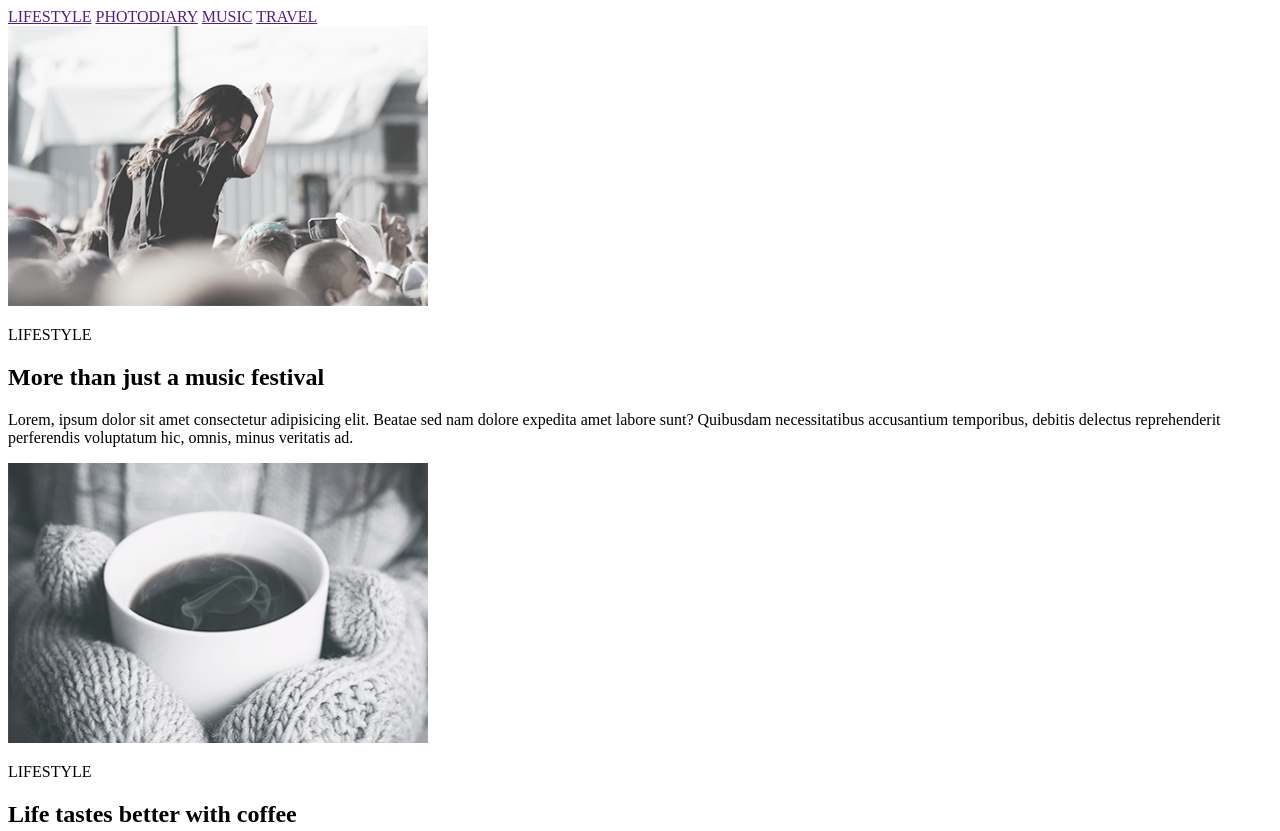
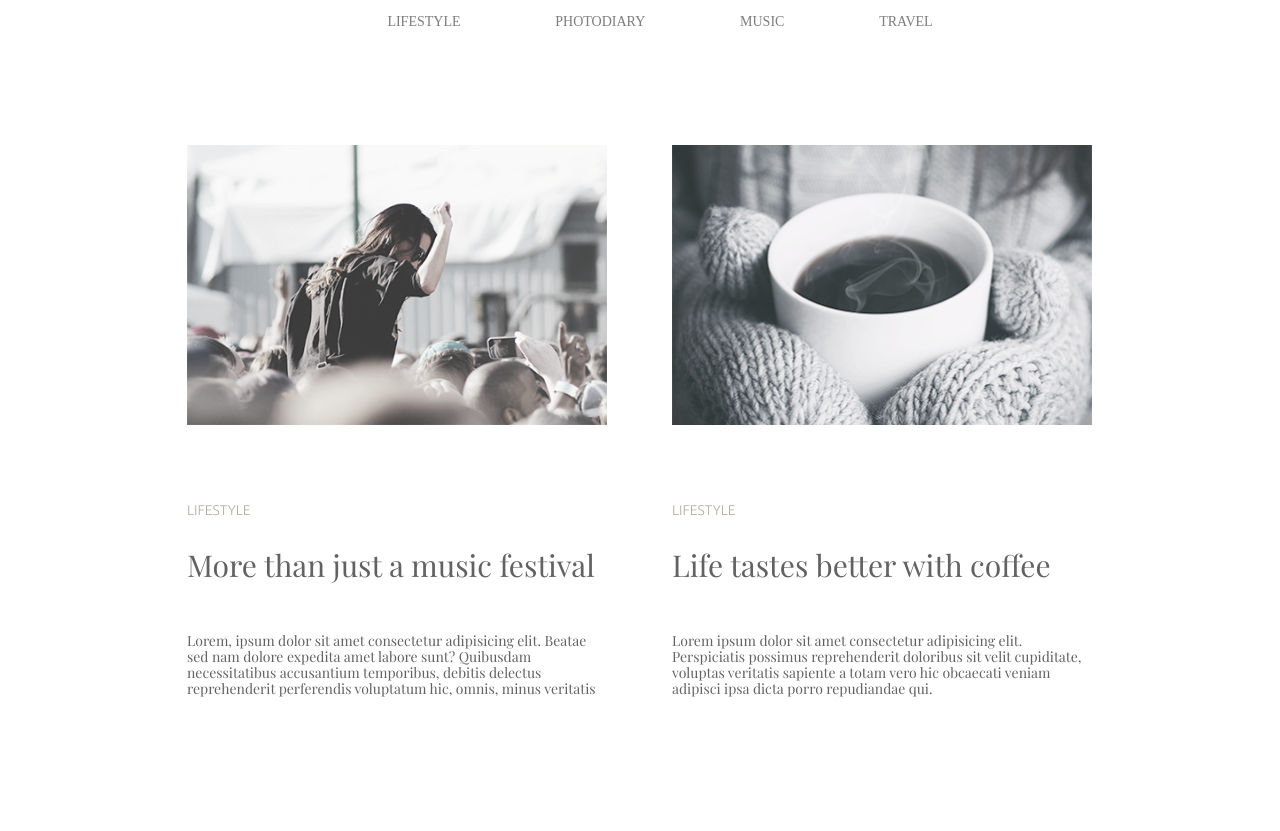
Before and after one commit to Bogdan1038/Bogdan103gaeg, a plain HTML site: page index.html in a window 1280 px wide. Shown: the top 831 px of the page. Drawn offline with nearby package versions, Linux system fonts and the light colour scheme.

Commit message:
gghggm
fghfhgdfh

```diff
--- a/index.html
+++ b/index.html
@@ -4,68 +4,67 @@
     <meta charset="UTF-8">
     <meta name="viewport" content="width=device-width, initial-scale=1.0">
     <title>Document</title>
+    <link rel="stylesheet" href="https://cdnjs.cloudflare.com/ajax/libs/normalize/8.0.1/normalize.min.css">
+    <link rel="stylesheet" href="style.css">
+    <link rel="preconnect" href="https://fonts.googleapis.com">
+    <link rel="preconnect" href="https://fonts.gstatic.com" crossorigin>
+    <link href="https://fonts.googleapis.com/css2?family=Playfair+Display&family=Ubuntu:wght@300&display=swap" rel="stylesheet">
 </head>
 <body>
-    <header>
-        <nav>
-            <a href="">LIFESTYLE</a>
-            <a href="">PHOTODIARY</a>
-            <a href="">MUSIC</a>
-            <a href="">TRAVEL</a>
-        </nav>
-    </header>
+        <header class="header">
+            <nav class="header-menu">
+                <ul class="header-list">
+                    <li class="header-item"><a href="" class="header-link">LIFESTYLE</a></li>
+                    <li class="header-item"><a href="" class="header-link">PHOTODIARY</a></li>
+                    <li class="header-item"><a href="" class="header-link">MUSIC</a></li>
+                    <li class="header-item"><a href="" class="header-link">TRAVEL</a></li>
+                </ul>
+            </nav>
+        </header>
     <main>
-        <section>
-            <article>
-                <img src="./1 1.png" alt="">
-                <div>
-                    <p>LIFESTYLE</p>
-                    <h2>More than just a music festival </h2>
-                    <p>Lorem, ipsum dolor sit amet consectetur adipisicing elit. Beatae sed nam dolore expedita amet labore sunt? Quibusdam necessitatibus accusantium temporibus, debitis delectus reprehenderit perferendis voluptatum hic, omnis, minus veritatis ad.</p>
+        <div class="container">
+        <section class="photoblog">
+            <article class="photoblog-card">
+                <img src="./1 1.png" alt="ку" class="photoblog-img">
+                    <p class="photoblog-text1">LIFESTYLE</p>
+                    <h2 class="photoblog-title">More than just a music festival </h2>
+                    <p class="photoblog-text2">Lorem, ipsum dolor sit amet consectetur adipisicing elit. Beatae sed nam dolore expedita amet labore sunt? Quibusdam necessitatibus accusantium temporibus, debitis delectus reprehenderit perferendis voluptatum hic, omnis, minus veritatis</p>
+            </article>
+            <article class="photoblog-card">
+                <img src="./2 1.png" alt="ку" class="photoblog-img">
+                <div class="photoblog-cover">
+                    <p class="photoblog-text1">LIFESTYLE</p>
+                    <h2 class="photoblog-title">Life tastes better with coffee</h2>
+                    <p class="photoblog-text2">Lorem ipsum dolor sit amet consectetur adipisicing elit. Perspiciatis possimus reprehenderit doloribus sit velit cupiditate, voluptas veritatis sapiente a totam vero hic obcaecati veniam adipisci ipsa dicta porro repudiandae qui.</p>
                 </div>
             </article>
-            <article>
-                <img src="./2 1.png" alt="">
-                <div>
-                    <p>LIFESTYLE</p>
-                    <h2>Life tastes better with coffee</h2>
-                    <p>Lorem ipsum dolor sit amet consectetur adipisicing elit. Perspiciatis possimus reprehenderit doloribus sit velit cupiditate, voluptas veritatis sapiente a totam vero hic obcaecati veniam adipisci ipsa dicta porro repudiandae qui.</p>
-                </div>
+            <article class="photoblog-card">
+                <img src="./3 1.png" alt="ку" class="photoblog-img">
+                    <p class="photoblog-text1">PHOTODAIRY</p>
+                    <h2 class="photoblog-title">American dream</h2>
+                    <p class="photoblog-text2">Lorem ipsum dolor sit amet consectetur adipisicing elit. Rem temporibus alias aut totam delectus laborum, odit consectetur quos porro ipsam at praesentium, obcaecati error deserunt, placeat explicabo earum. Fugiat, quaerat.</p>
             </article>
-            <article>
-                <img src="./3 1.png" alt="">
-                <div>
-                    <p>PHOTODAIRY</p>
-                    <h2>American dream</h2>
-                    <p>Lorem ipsum dolor sit amet consectetur adipisicing elit. Rem temporibus alias aut totam delectus laborum, odit consectetur quos porro ipsam at praesentium, obcaecati error deserunt, placeat explicabo earum. Fugiat, quaerat.</p>
-                </div>
+            <article class="photoblog-card">
+                <img src="./4 1.png" alt="ку" class="photoblog-img">
+                    <p class="photoblog-text1">PHOTODAIRY</p>
+                    <h2 class="photoblog-title">A day exploring the Alps</h2>
+                    <p class="photoblog-text2">Lorem ipsum dolor sit amet consectetur, adipisicing elit. Alias quidem voluptatibus voluptatum. Dolores reprehenderit facilis necessitatibus officiis qui. Magni tempore optio, illum nobis itaque magnam laborum a ipsum veritatis ut?</p>
             </article>
-            <article>
-                <img src="./4 1.png" alt="">
-                <div>
-                    <p>PHOTODAIRY</p>
-                    <h2>A day exploring the Alps</h2>
-                    <p>Lorem ipsum dolor sit amet consectetur, adipisicing elit. Alias quidem voluptatibus voluptatum. Dolores reprehenderit facilis necessitatibus officiis qui. Magni tempore optio, illum nobis itaque magnam laborum a ipsum veritatis ut?</p>
-                </div>
+            <article class="photoblog-card">
+                <img src="./1 2.png" alt="ку" class="photoblog-img">
+                    <p class="photoblog-text1">LIFESTYLE</p>
+                    <h2 class="photoblog-title">Top 10 song for running</h2>
+                    <p class="photoblog-text2">Lorem ipsum dolor sit amet consectetur, adipisicing elit. Itaque, quasi nostrum alias, facilis asperiores nulla recusandae reprehenderit explicabo, iure iste voluptates quos libero. Ipsam, omnis provident doloremque ratione qui fugiat?</p>
             </article>
-            <article>
-                <img src="./1 2.png" alt="">
-                <div>
-                    <p>LIFESTYLE</p>
-                    <h2>Top 10 song for running</h2>
-                    <p>Lorem ipsum dolor sit amet consectetur, adipisicing elit. Itaque, quasi nostrum alias, facilis asperiores nulla recusandae reprehenderit explicabo, iure iste voluptates quos libero. Ipsam, omnis provident doloremque ratione qui fugiat?</p>
-                </div>
+            <article class="photoblog-card">
+                <img src="./2 2.png" alt="ку" class="photoblog-img">
+                    <p class="photoblog-text1">LIFESTYLE</p>
+                    <h2 class="photoblog-title">Cold winter days</h2>
+                    <p class="photoblog-text2">Lorem ipsum dolor sit amet consectetur adipisicing elit. Amet magnam quas, exercitationem, rerum pariatur sint harum at minima ut veniam quae numquam. At nostrum autem facilis optio quod odio distinctio.</p>
             </article>
-            <article>
-                <img src="./2 2.png" alt="">
-                <div>
-                    <p>LIFESTYLE</p>
-                    <h2>Cold winter days</h2>
-                    <p>Lorem ipsum dolor sit amet consectetur adipisicing elit. Amet magnam quas, exercitationem, rerum pariatur sint harum at minima ut veniam quae numquam. At nostrum autem facilis optio quod odio distinctio.</p>
-                </div>
-            </article>
-            <button>Load more</button>
         </section>
+        <button class="photoblog-button">Load more</button>
+    </div>
     </main>
 </body>
 </html>
--- /dev/null
+++ b/style.css
@@ -0,0 +1,81 @@
+:root {
+    --text1-color: #626262;
+    --link-color: #7D7D7D;
+    --text2-color: #B4AD9E;
+}
+body {
+    font-family: 'Playfair Display', serif;
+    font-size: 14px;
+    font-weight: 400;
+}
+.header-link {
+    text-decoration: none;
+    color: var(--link-color);
+}
+.photoblog-text1 {
+    font-weight: 100;
+    font-family: 'Ubuntu', serif;
+    color: var(--text2-color);
+    margin-bottom: 30px;
+}
+.photoblog-title {
+    font-size: 30px;
+    color: var(--text1-color);
+    margin-bottom: 50px;
+    font-weight: 200;
+}
+.photoblog-text2 {
+    color: var(--text1-color);
+}
+.photoblog-img {
+    width: 420px;
+    height: 280px;
+    margin-bottom: 60px;
+}
+.photoblog-button {
+    color: var(--text1-color);
+    width: 165px;
+    height: 60px;
+    background-color: white;
+}
+.container-header {
+    width: 555px;
+    margin: 0 auto;
+}
+.container-photoblog {
+    width: 906px;
+    margin: 0 auto;
+    padding: 0 15px;
+}
+.photoblog-card {
+    width: 420px;
+}
+.header-list {
+    list-style: none;
+    display: flex;
+    justify-content: space-around;
+    width: 50vw;
+}
+.header-menu {
+    display: flex;
+    justify-content: center ;
+}
+.photoblog {
+    width: 906px;
+    display: flex;
+    flex-wrap: wrap;
+    row-gap: 130px;
+    column-gap: 65px;
+    margin-bottom: 95px;
+}
+.container {
+    display: flex;
+    justify-content: center;
+    flex-direction: column;
+    align-items: center;
+}
+.header {
+    height: 50px;
+    font-family: Pla;
+    margin-bottom: 95px;
+}
```
